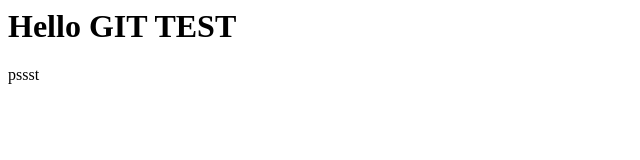
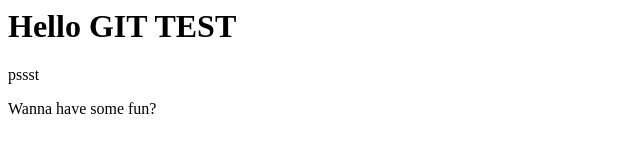
Before and after one commit to Viktik/git-sample, a plain HTML site: page index.html in a window 1280 px wide. Shown: the whole page, without its empty margins (0-640 px from the left). Drawn offline with Linux system fonts and the light colour scheme.

Commit message:
Commit 4

```diff
--- a/index.html
+++ b/index.html
@@ -1,2 +1,3 @@
 <h1> Hello GIT TEST</h1>
 <p>pssst</p>
+<p>Wanna have some fun?</p>
```
